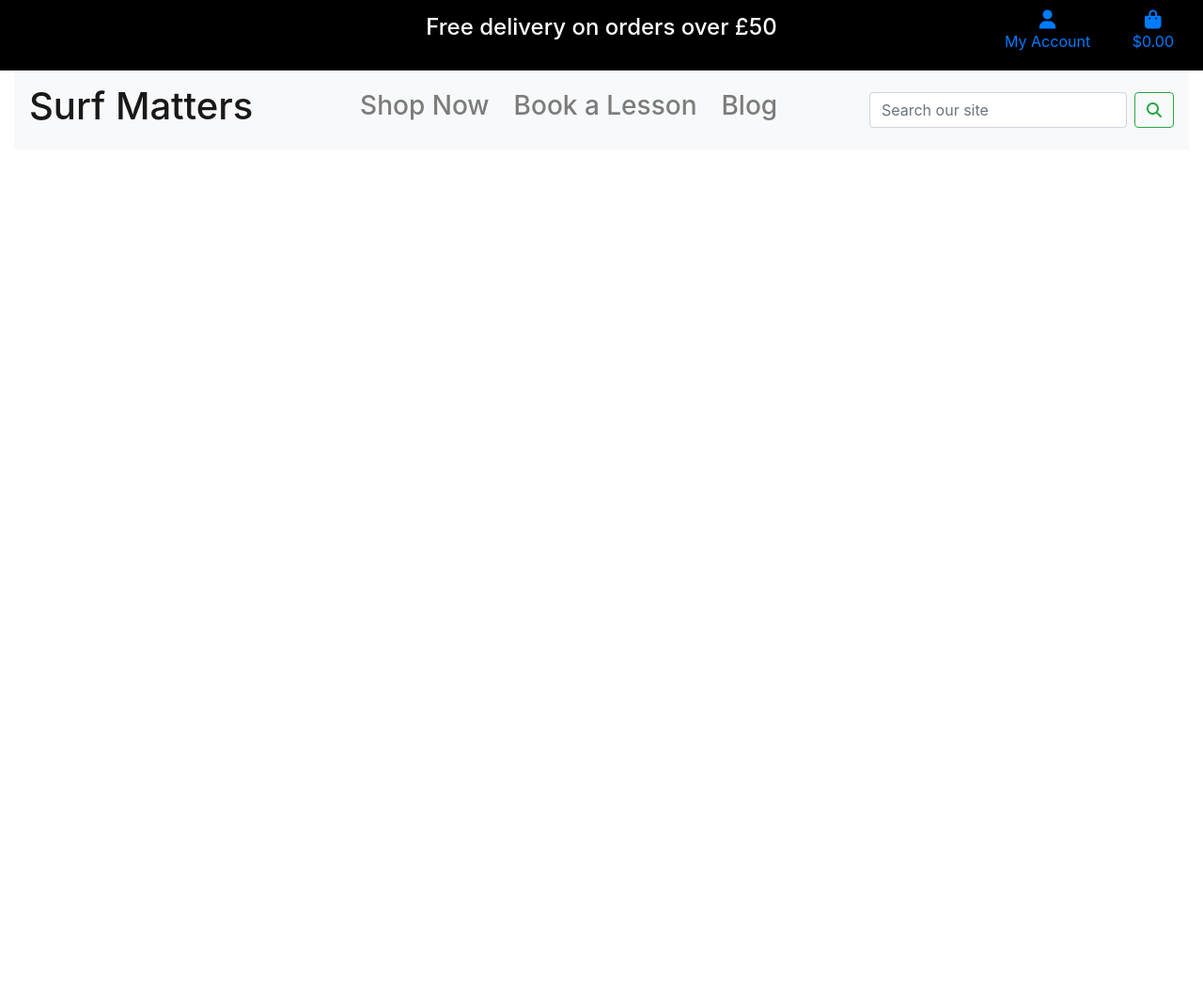
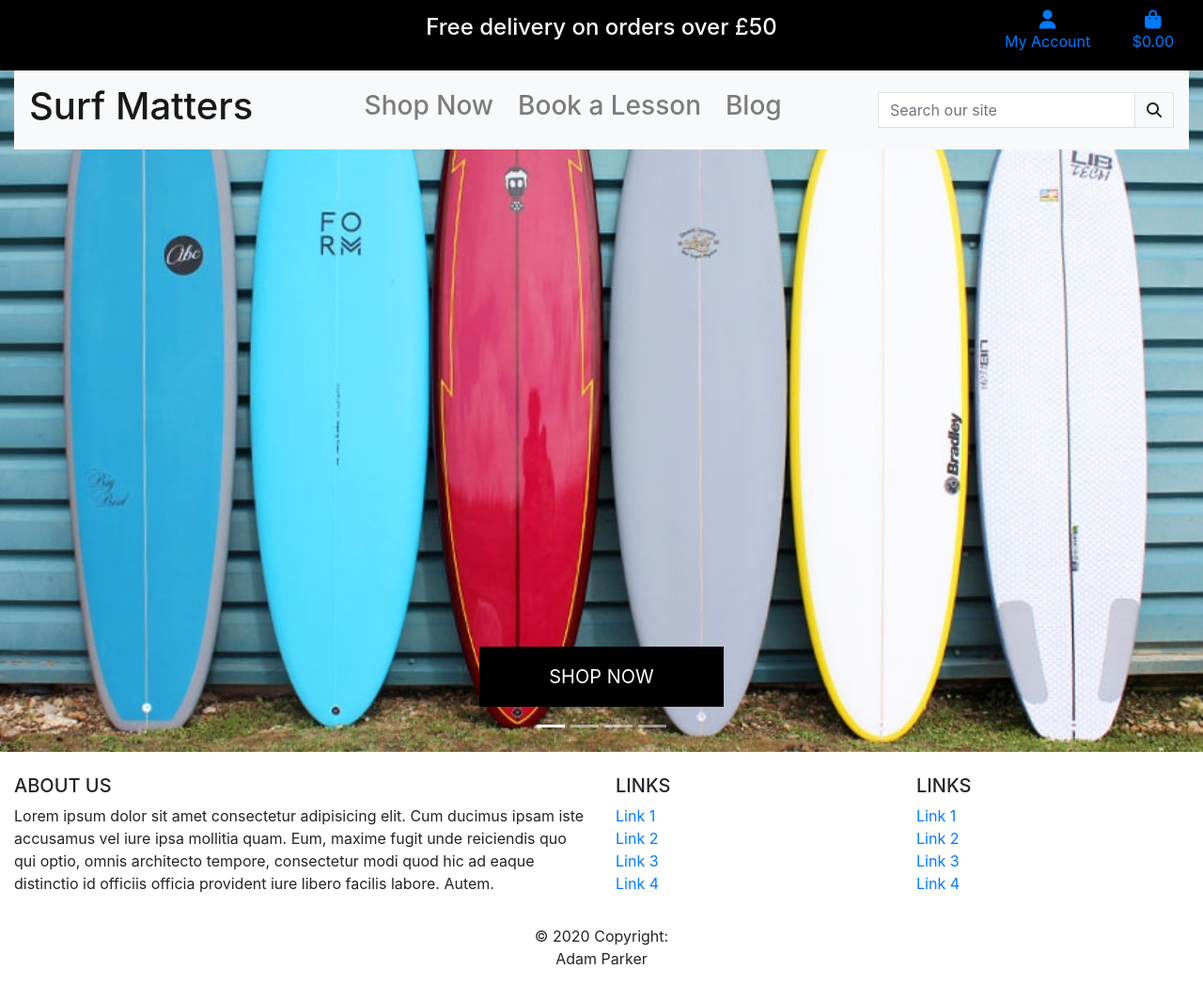
Before and after one commit to Code-Institute-Submissions/Surf_Matters, a Django app: page / in a window 1280 px wide. Shown: the whole page at 94% size. Before the commit the page ends 136 px from the top, so only its background shows below. Run offline with Django 3.2, Linux system fonts and the light colour scheme; some libraries are stand-ins or nearby versions.

Commit message:
Upload images, create bootstrap carousel and footer

```diff
--- a/home_page/templates/home_page/index.html
+++ b/home_page/templates/home_page/index.html
@@ -13,10 +13,44 @@
 
 
 {% block content %}
-    <div class="container h-100">
-        <div class="row h-100">
-            <div class="col-7 col-md-6 my-auto">
-                <div class="my-5">
+<!--Fullscreen bootstrap carousel taken from https://codepen.io/SitePoint/pen/ZbGwqe-->
+<div id="carouselExampleIndicators" class="carousel slide" data-ride="carousel">
+    <!-- Indicators -->
+    <ol class="carousel-indicators">
+        <li data-target="#carouselExampleIndicators" data-slide-to="0" class="active"></li>
+        <li data-target="#carouselExampleIndicators" data-slide-to="1"></li>
+        <li data-target="#carouselExampleIndicators" data-slide-to="2"></li>
+        <li data-target="#carouselExampleIndicators" data-slide-to="3"></li>
+    </ol>
+    <!-- Wrapper for slides -->
+    <div class="carousel-inner">
+        <div class="carousel-item">
+            <img class="d-block w-100" src="/media/surfing_image_3.jpg" data-color="lightblue" alt="First Image">
+            <div class="carousel-caption d-md-block">
+                <h4>
+                    <a href="" class="shop-now-button btn btn-lg rounded-0 text-uppercase py-3">Shop Now</a>
+                </h4>
+            </div>
+        </div>
+        <div class="carousel-item">
+            <img class="d-block w-100" src="/media/surfing_image_2.jpg" data-color="firebrick" alt="Second Image">
+            <div class="carousel-caption d-md-block">
+                <h4>
+                    <a href="" class="shop-now-button btn btn-lg rounded-0 text-uppercase py-3">Shop Now</a>
+                </h4>
+            </div>
+        </div>
+        <div class="carousel-item">
+            <img class="d-block w-100" src="/media/surfing_image_4.jpg" data-color="violet" alt="Third Image">
+            <div class="carousel-caption d-md-block">
+                <h4>
+                    <a href="" class="shop-now-button btn btn-lg rounded-0 text-uppercase py-3">Shop Now</a>
+                </h4>
+            </div>
+        </div>
+        <div class="carousel-item">
+            <img class="d-block w-100" src="/media/surfing_image_1.jpg" data-color="violet" alt="Third Image">
+            <div class="carousel-caption d-md-block">
                 <h4>
                     <a href="" class="shop-now-button btn btn-lg rounded-0 text-uppercase py-3">Shop Now</a>
                 </h4>
@@ -25,3 +59,33 @@
     </div>
 </div>
 {% endblock %}
+
+{% block postloadjs %}
+<script type="text/javascript">
+    var $item = $('.carousel-item');
+    var $wHeight = $(window).height();
+    $item.eq(0).addClass('active');
+    $item.height($wHeight);
+    $item.addClass('full-screen');
+
+    $('.carousel img').each(function () {
+        var $src = $(this).attr('src');
+        var $color = $(this).attr('data-color');
+        $(this).parent().css({
+            'background-image': 'url(' + $src + ')',
+            'background-color': $color
+        });
+        $(this).remove();
+    });
+
+    $(window).on('resize', function () {
+        $wHeight = $(window).height();
+        $item.height($wHeight);
+    });
+
+    $('.carousel').carousel({
+        interval: 10000,
+        pause: "false"
+    });
+</script>
+{% endblock %}
--- a/static/css/base.css
+++ b/static/css/base.css
@@ -1,5 +1,11 @@
 html {
     height: 100%;
+}
+
+body {
+   /* background: url('/media/surfing_image_3.jpg') no-repeat center center fixed;
+    background-size: cover;
+    height: calc(100vh - 164px); */
 }
 
 .top-banner {
@@ -27,3 +33,15 @@ html {
 .navbar-link {
     padding: 5px;
 }
+
+.shop-now-button {
+    background: black;
+    color: white;
+    min-width: 260px;
+}
+
+.full-screen {
+  background-size: cover;
+  background-position: center;
+  background-repeat: no-repeat;
+}
--- a/surf_matters/settings.py
+++ b/surf_matters/settings.py
@@ -150,3 +150,6 @@ USE_TZ = True
 
 STATIC_URL = '/static/'
 STATICFILES_DIRS = (os.path.join(BASE_DIR, 'static'),)
+
+MEDIA_URL = '/media/'
+MEDIA_ROOT = os.path.join(BASE_DIR, 'media')
--- a/surf_matters/urls.py
+++ b/surf_matters/urls.py
@@ -15,9 +15,12 @@ Including another URLconf
 """
 from django.contrib import admin
 from django.urls import path, include
+from django.conf import settings
+from django.conf.urls.static import static
+
 
 urlpatterns = [
     path('admin/', admin.site.urls),
     path('accounts/', include('allauth.urls')),
     path('', include('home_page.urls')),
-]
+] + static(settings.MEDIA_URL, document_root=settings.MEDIA_ROOT)
--- a/templates/base.html
+++ b/templates/base.html
@@ -93,12 +93,17 @@
                     </li>
 
                 </ul>
-                <form class="form-inline my-2 my-lg-0" method="GET" action="">
-                    <input class="form-control mr-sm-2" type="search" placeholder="Search our site" aria-label="Search">
-                    <button class="btn btn-outline-success my-2 my-sm-0" type="submit"><span class="icon">
-                            <i class="fas fa-search"></i>
-                        </span>
-                    </button>
+                <form method="GET" action="">
+                    <div class="input-group w-100">
+                        <input class="form-control border border-black rounded-0" type="text" name="q" placeholder="Search our site">
+                        <div class="input-group-append">
+                            <button class="form-control btn btn-black border border-black rounded-0" type="submit">
+                                <span class="icon">
+                                    <i class="fas fa-search"></i>
+                                </span>
+                            </button>
+                        </div>
+                    </div>
                 </form>
             </div>
         </nav>
@@ -129,6 +134,65 @@
 
     {% endblock %}
 
+    {% block page_footer %}
+        <!-- Footer taken from https://mdbootstrap.com/docs/b4/jquery/navigation/footer/ -->
+        <footer class="page-footer font-small blue pt-4">
+
+            <!-- Footer Links -->
+            <div class="container-fluid text-center text-md-left">
+                <div class="row">
+                    <div class="col-md-6 mt-md-0 mt-3">
+                        <h5 class="text-uppercase">About Us</h5>
+                        <p>Lorem ipsum dolor sit amet consectetur adipisicing elit. Cum ducimus ipsam iste accusamus vel iure ipsa mollitia quam. Eum, maxime fugit unde reiciendis quo qui optio, omnis architecto tempore, consectetur modi quod hic ad eaque distinctio id officiis officia provident iure libero facilis labore. Autem.</p>
+                    </div>
+                    <hr class="clearfix w-100 d-md-none pb-3">
+                    <div class="col-md-3 mb-md-0 mb-3">
+                        <h5 class="text-uppercase">Links</h5>
+                        <ul class="list-unstyled">
+                            <li>
+                                <a href="#!">Link 1</a>
+                            </li>
+                            <li>
+                                <a href="#!">Link 2</a>
+                            </li>
+                            <li>
+                                <a href="#!">Link 3</a>
+                            </li>
+                            <li>
+                                <a href="#!">Link 4</a>
+                            </li>
+                        </ul>
+                    </div>
+                    <div class="col-md-3 mb-md-0 mb-3">
+                        <h5 class="text-uppercase">Links</h5>
+                        <ul class="list-unstyled">
+                            <li>
+                                <a href="#!">Link 1</a>
+                            </li>
+                            <li>
+                                <a href="#!">Link 2</a>
+                            </li>
+                            <li>
+                                <a href="#!">Link 3</a>
+                            </li>
+                            <li>
+                                <a href="#!">Link 4</a>
+                            </li>
+                        </ul>
+                    </div>
+                </div>
+            </div>
+
+
+  <!-- Copyright -->
+  <div class="footer-copyright text-center py-3">© 2020 Copyright:
+    <p>Adam Parker</p>
+  </div>
+  <!-- Copyright -->
+
+</footer>
+    {% endblock %}
+
     {% block postloadjs %}
     {% endblock %}
 
```
Also changed, not shown: media/surfing_image_1.jpg, media/surfing_image_4.jpg. Lines whose indentation alone changed are shown as unchanged.
